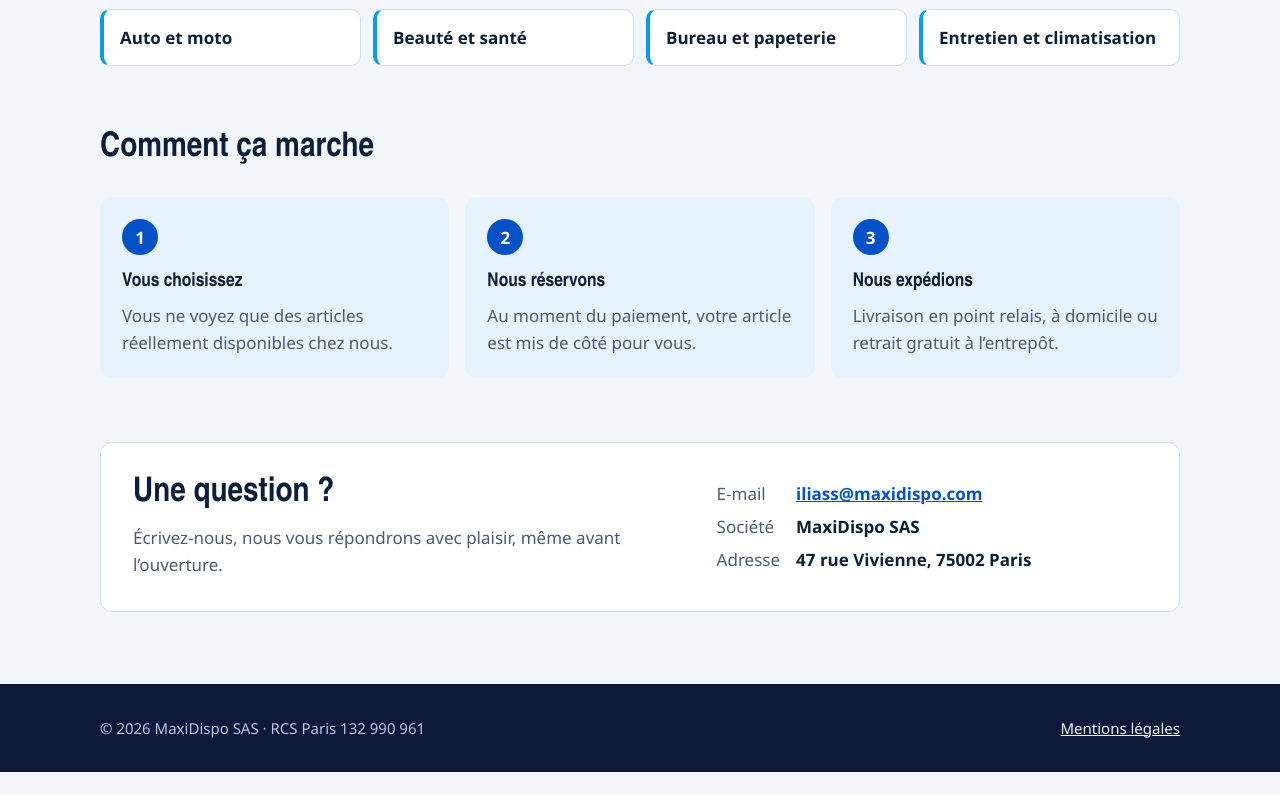
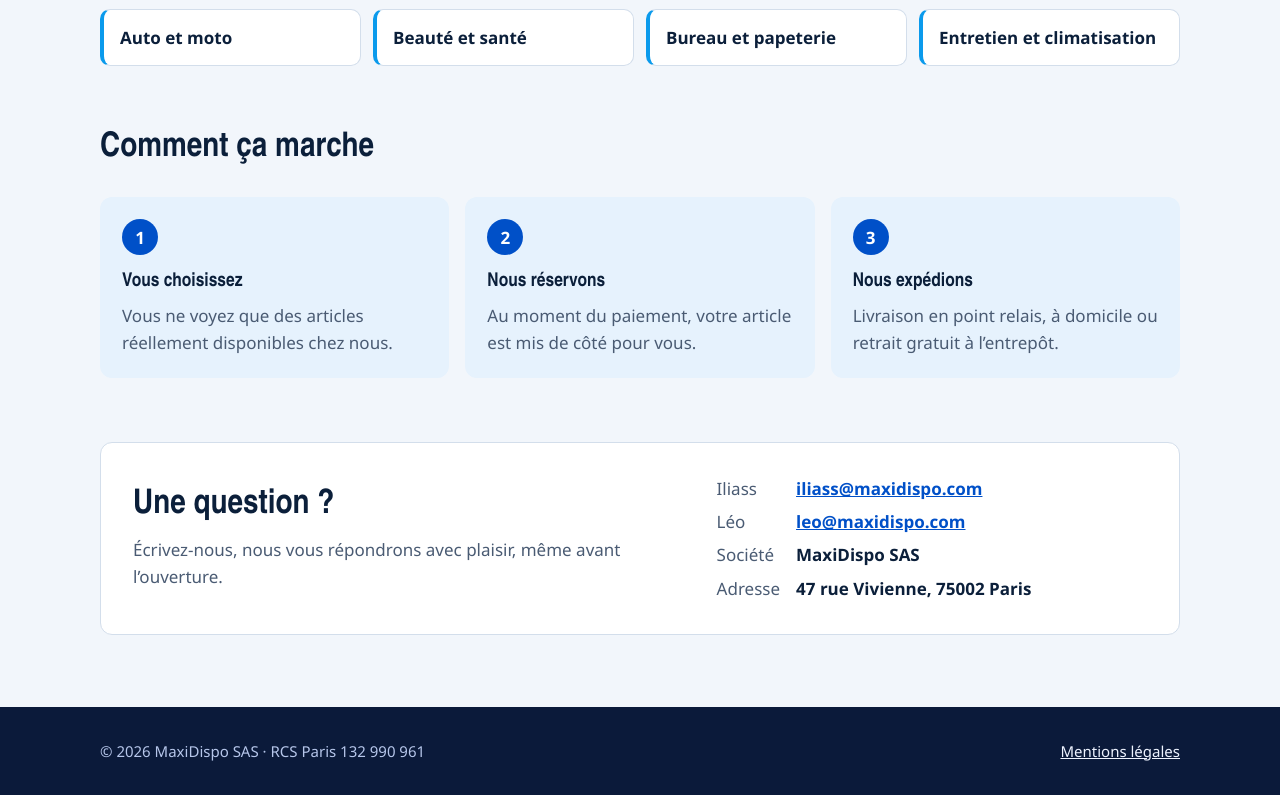
Before and after one commit to iliassdlaymi460-lgtm/maxidispo-vitrine, a plain HTML site: page index.html in a window 1280 px wide. Shown: the part 855-1650 px from the top of the page. Before the commit the page ends 1627 px from the top, so only its background shows below. Drawn offline with Linux system fonts and the light colour scheme.

Commit message:
Add Leo's address to the contact block
Co-Authored-By: Claude Opus 5.5 <noreply@anthropic.com>
Claude-Session: https://claude.ai/code/session_01BZCjJX4bKBFBbedUen5DZG

```diff
--- a/index.html
+++ b/index.html
@@ -121,7 +121,8 @@
         <p class="lead">Écrivez-nous, nous vous répondrons avec plaisir, même avant l’ouverture.</p>
       </div>
       <dl>
-        <dt>E-mail</dt><dd><a href="mailto:iliass@maxidispo.com">iliass@maxidispo.com</a></dd>
+        <dt>Iliass</dt><dd><a href="mailto:iliass@maxidispo.com">iliass@maxidispo.com</a></dd>
+        <dt>Léo</dt><dd><a href="mailto:leo@maxidispo.com">leo@maxidispo.com</a></dd>
         <dt>Société</dt><dd>MaxiDispo SAS</dd>
         <dt>Adresse</dt><dd>47 rue Vivienne, 75002 Paris</dd>
       </dl>
```
